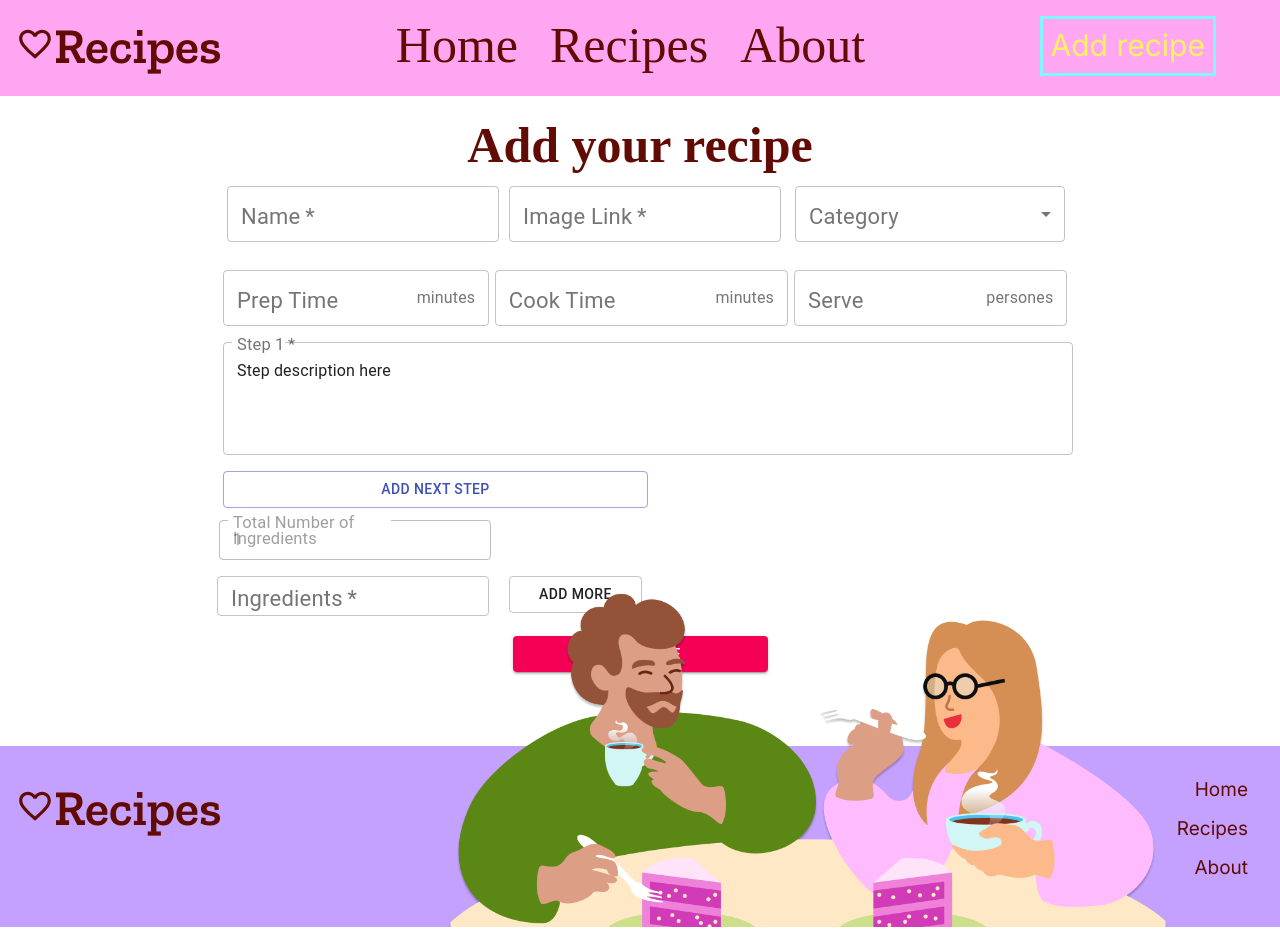
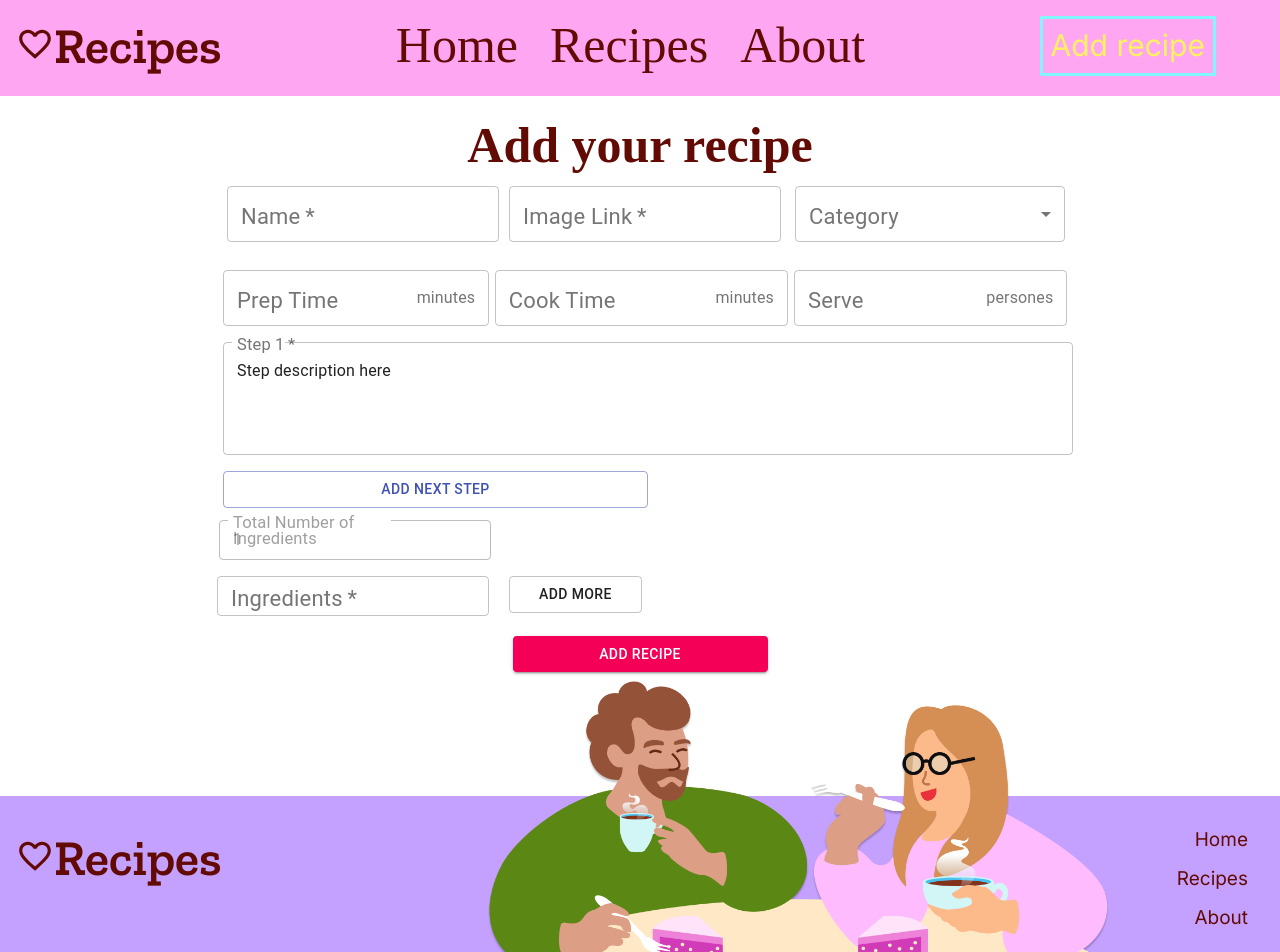
Before and after one commit to jualiasha/Recipes, a React (Create React App) app in the folder recipes/: page /addrecipe in a window 1280 px wide. Shown: the top 952 px of the page. Before the commit the page ends 927 px from the top, so only its background shows below. Built offline with nearby package versions, Linux system fonts and the light colour scheme; a web font is replaced by a local one.

Commit message:
some css changes in positions and margins

```diff
--- a/recipes/src/Components/Footer/Footer.css
+++ b/recipes/src/Components/Footer/Footer.css
@@ -22,7 +22,7 @@ footer ul li a:hover {
 footer img {
   position: absolute;
   bottom: 0px;
-  right: 7rem;
+  right: 10rem;
   z-index: 990;
-  width: 45rem;
+  width: 40rem;
 }
--- a/recipes/src/Components/Footer/Footer.js
+++ b/recipes/src/Components/Footer/Footer.js
@@ -3,8 +3,8 @@ import { Link, useLocation } from "react-router-dom";
 import FavoriteBorderIcon from "@material-ui/icons/FavoriteBorder";
 import "./Footer.css";
 
-const Footer = () => {
-  const [image, setImage] = useState({
+const Footer = ({ image }) => {
+  /* const [image, setImage] = useState({
     homeimage: "/footerhome",
     recipeimage: "/footereipe",
     recipepage: "/recipepage",
@@ -18,7 +18,7 @@ const Footer = () => {
     } else {
       setImage(image.recipepage);
     }
-  };
+  }; */
 
   return (
     <footer>
@@ -32,7 +32,7 @@ const Footer = () => {
       </div>
       <div className="footerimage">
         <img src="/assets/images/homefooter.png" alt="footerimage" />
-        {handleImage}
+        {image}
       </div>
       <div className="footermenu">
         <ul>
--- a/recipes/src/Components/Header/Header.css
+++ b/recipes/src/Components/Header/Header.css
@@ -68,6 +68,7 @@ button {
   font-family: var(--content-font-family);
   cursor: pointer;
   margin-right: 3rem;
+  z-index: 999;
 }
 
 #button {
--- a/recipes/src/Components/Main/Main.css
+++ b/recipes/src/Components/Main/Main.css
@@ -1,6 +1,8 @@
 main {
   padding: 1rem;
   margin-top: 100px;
+  margin-bottom: 100px;
+  min-height: 345px;
 }
 
 .box {
--- a/recipes/src/Components/Main/RecipePage.css
+++ b/recipes/src/Components/Main/RecipePage.css
@@ -2,6 +2,7 @@
   display: flex;
   justify-content: space-between;
   flex-direction: row;
+  margin-bottom: 50px;
 }
 
 .ingredients {
```
